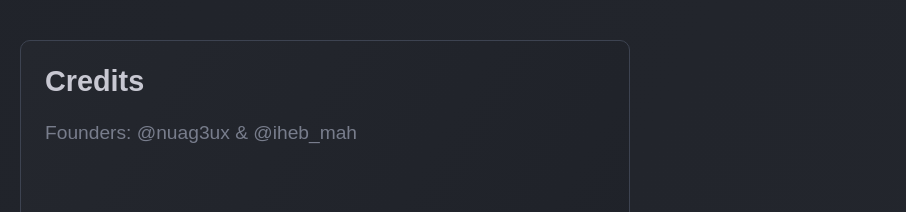
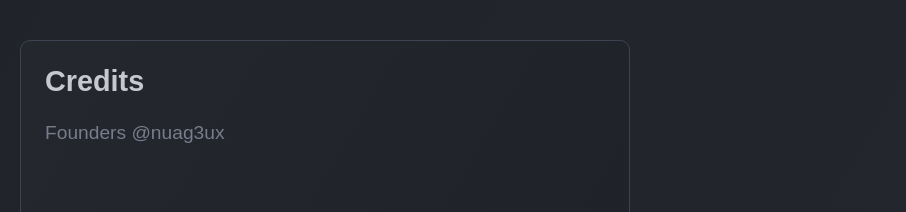
Before and after one commit to nuag3ux/website, a plain HTML site: page index.html in a window 1280 px wide. Shown: the part 1420-1632 px from the top of the page, without its empty margins (0-906 px from the left). Drawn offline with Linux system fonts and the light colour scheme.

Commit message:
Update index.html

```diff
--- a/index.html
+++ b/index.html
@@ -35,7 +35,7 @@
     <section id="more" class="animate-on-load">
         <div class="card left">
             <h2>Credits</h2>
-            <p>Founders: @nuag3ux & @iheb_mah</p>
+            <p>Founders @nuag3ux</p>
         </div>
         <div class="card right">
             <h2>Socials</h2>
```
